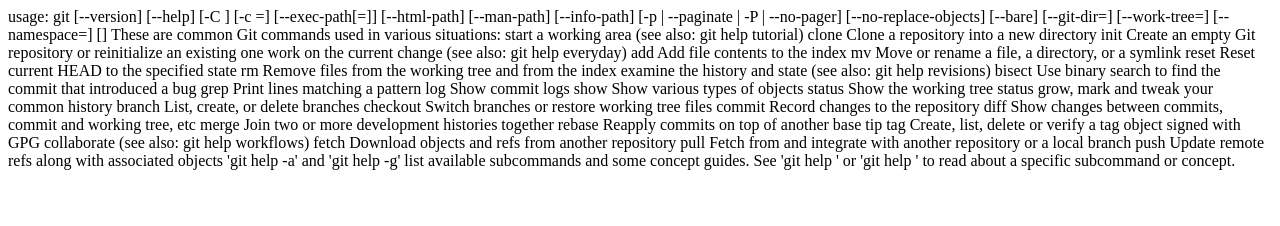
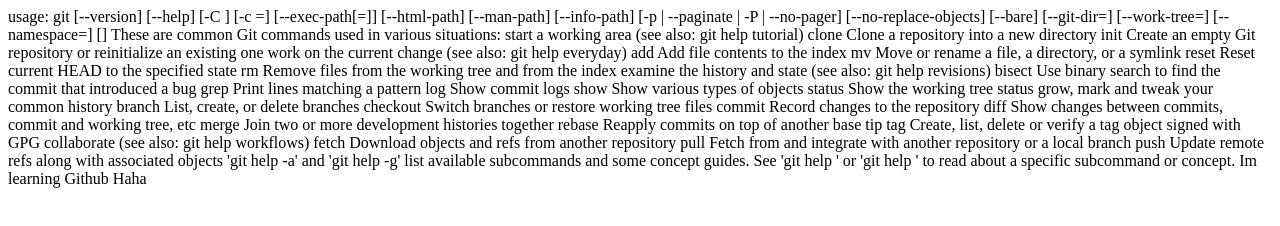
Before and after one commit to sandipan1994/Repo1, a plain HTML site: page index.html in a window 1280 px wide. Drawn offline with Linux system fonts and the light colour scheme.

Commit message:
Update index.html

```diff
--- a/index.html
+++ b/index.html
@@ -40,3 +40,6 @@
 'git help -a' and 'git help -g' list available subcommands and some
 concept guides. See 'git help <command>' or 'git help <concept>'
 to read about a specific subcommand or concept.
+
+
+ Im learning Github Haha
```
